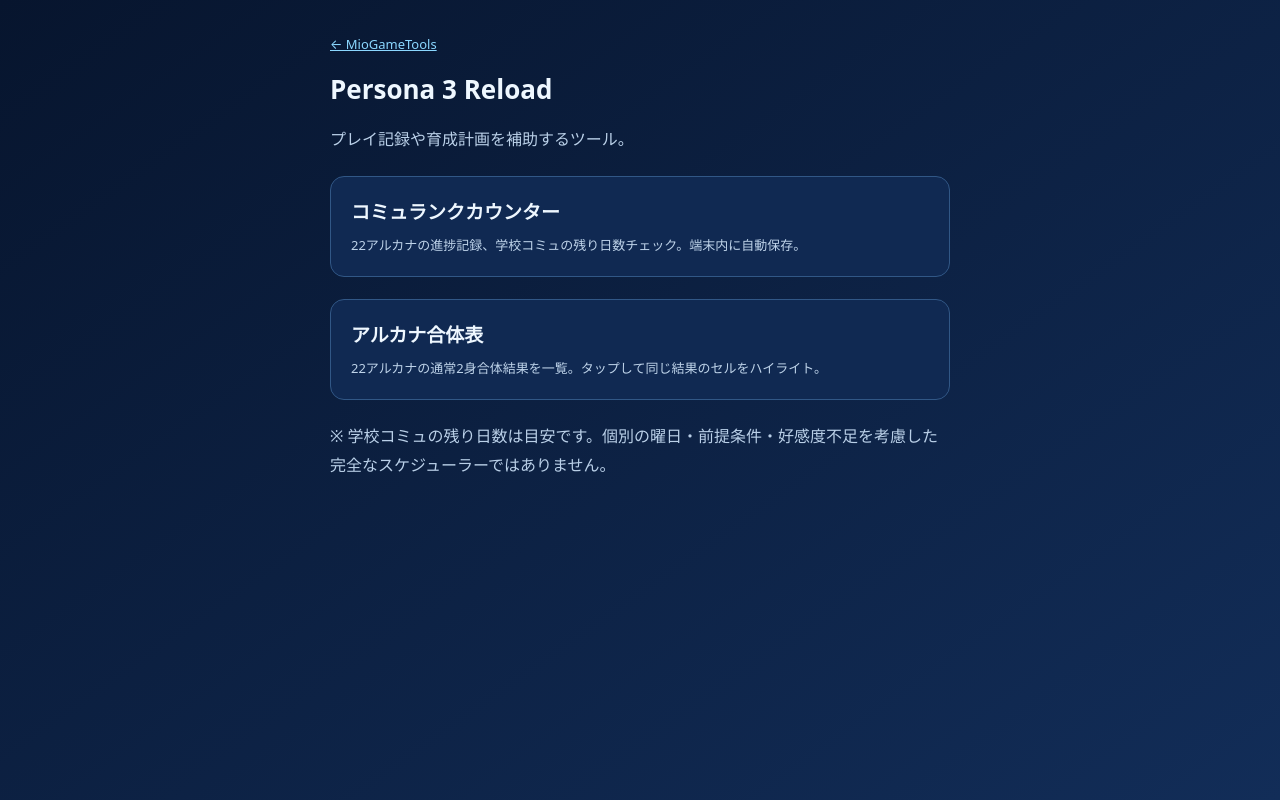
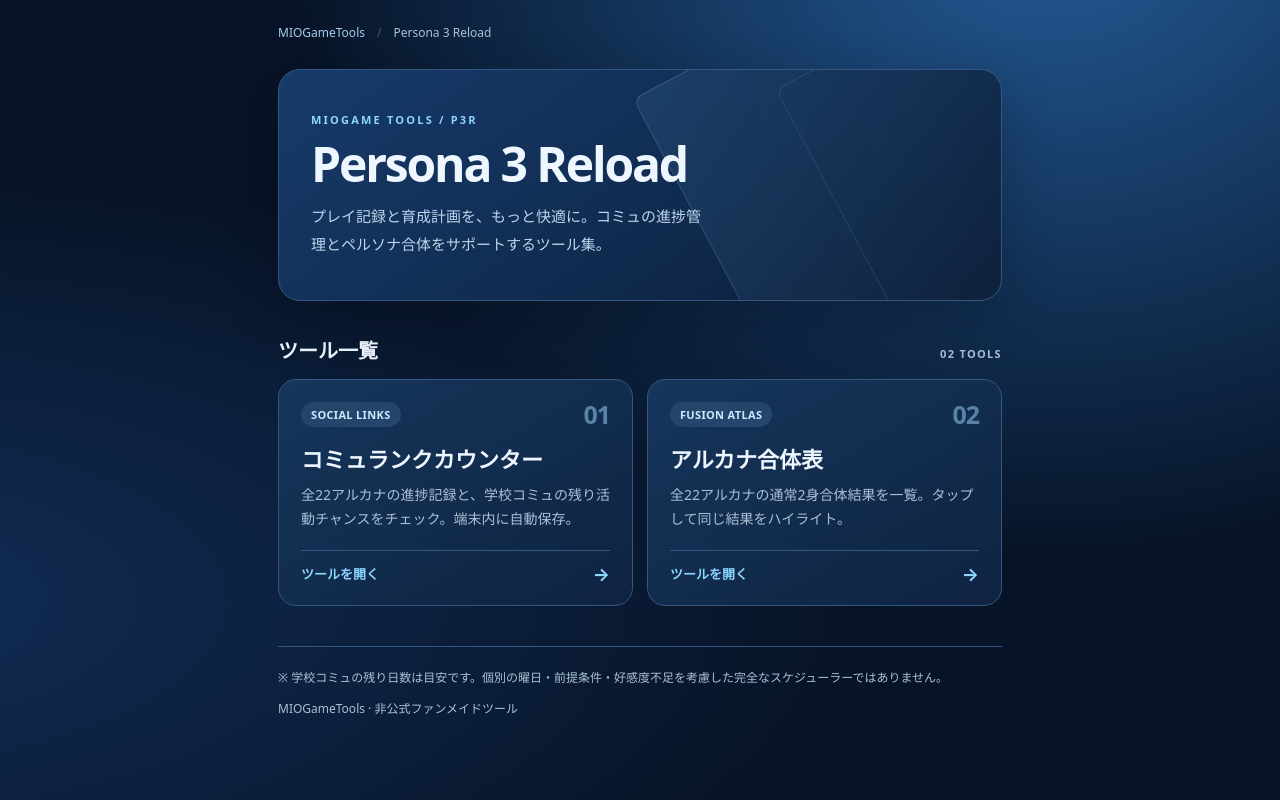
Before and after one commit to hiro-su-42/PUBLIC_CONTENT, a plain HTML site: page p3r/index.html in a window 1280 px wide. Drawn offline with Linux system fonts and the light colour scheme.

Commit message:
Redesign P3R landing page with blue themed hero and tool cards

```diff
--- a/p3r/index.html
+++ b/p3r/index.html
@@ -2,35 +2,73 @@
 <html lang="ja">
 <head>
 <meta charset="utf-8">
-<meta name="viewport" content="width=device-width,initial-scale=1">
+<meta name="viewport" content="width=device-width,initial-scale=1,viewport-fit=cover">
 <meta name="theme-color" content="#091529">
-<title>P3R ツール | MioGameTools</title>
+<meta name="description" content="ペルソナ3 リロードのコミュ進捗とアルカナ合体をサポートする非公式ツール集。">
+<title>Persona 3 Reload | MIOGameTools</title>
 <style>
-:root{color-scheme:dark}
-body{margin:0;min-height:100vh;background:linear-gradient(145deg,#07152e,#122d58);font-family:system-ui,-apple-system,sans-serif;color:#eef7ff}
-main{max-width:620px;margin:0 auto;padding:32px 18px}
-a{color:#8bd7ff}
-h1{font-size:26px}
-p{line-height:1.8;color:#bad0e8}
-.tool{display:block;background:#102952;color:#eef7ff;text-decoration:none;border:1px solid #315786;border-radius:14px;padding:20px;margin:22px 0}
-.tool:hover,.tool:focus-visible{border-color:#8bd7ff}
-.tool strong{font-size:19px}
-.tool span{display:block;color:#bed3e9;font-size:13px;margin-top:9px;line-height:1.7}
-.back{font-size:13px}
+:root{color-scheme:dark;--bg:#071326;--panel:#102440;--line:#345781;--text:#eef6ff;--muted:#abc0d5;--accent:#8bd7ff}
+*{box-sizing:border-box}
+body{margin:0;min-height:100vh;background:radial-gradient(ellipse at 82% -12%,#235c99 0,transparent 52%),radial-gradient(ellipse at -15% 75%,#122e58 0,transparent 52%),var(--bg);color:var(--text);font-family:system-ui,-apple-system,"Hiragino Kaku Gothic ProN","Noto Sans JP",sans-serif}
+main{max-width:760px;margin:auto;padding:24px 18px 56px}
+.nav{display:flex;align-items:center;gap:12px;flex-wrap:wrap;margin:0 0 28px;font-size:12px;color:var(--muted)}
+a{color:var(--accent)}
+.nav a{text-decoration:none;color:#a9ccec}.nav a:hover,.nav a:focus-visible{text-decoration:underline}.nav .slash{opacity:.38}
+.hero{position:relative;isolation:isolate;overflow:hidden;border:1px solid var(--line);border-radius:22px;padding:clamp(24px,5vw,42px) clamp(18px,4vw,32px);background:linear-gradient(145deg,#173b6a 0%,#102b50 56%,#0a1b35 100%);box-shadow:0 18px 50px #02091440}
+.hero::before,.hero::after{content:"";position:absolute;pointer-events:none;z-index:-1;transform:rotate(-28deg);border-radius:10px}
+.hero::before{width:65%;height:180%;right:-24%;top:-46%;border:1px solid #8bd7ff38;background:linear-gradient(120deg,#8bd7ff16,#8bd7ff00)}
+.hero::after{width:49%;height:170%;right:-28%;top:-38%;border:1px solid #8bd7ff20}
+.eyebrow{letter-spacing:.2em;text-transform:uppercase;font-size:11px;font-weight:800;color:var(--accent);margin:0 0 10px}
+h1{font-size:clamp(30px,7vw,48px);margin:0 0 12px;letter-spacing:-.045em;line-height:1.12}
+.lead{line-height:1.85;color:#bed5eb;font-size:15px;max-width:46ch;margin:0}
+.section-head{display:flex;align-items:baseline;justify-content:space-between;gap:12px;margin:34px 0 15px}
+h2{font-size:20px;margin:0}.section-note{font-size:11px;color:var(--muted);letter-spacing:.12em;font-weight:700}
+.grid{display:grid;grid-template-columns:repeat(auto-fit,minmax(min(100%,285px),1fr));gap:14px}
+.card{display:flex;flex-direction:column;align-items:flex-start;background:linear-gradient(150deg,#16365c,#0e2340);border:1px solid var(--line);padding:22px;border-radius:18px;text-decoration:none;color:inherit;min-width:0;min-height:215px;transition:transform .15s,border-color .15s,box-shadow .15s}
+.card:hover,.card:focus-visible{transform:translateY(-2px);border-color:var(--accent);box-shadow:0 10px 25px #0003;outline:0}
+.card:focus-visible{outline:2px solid var(--accent);outline-offset:3px}
+.card-top{display:flex;align-items:center;justify-content:space-between;gap:8px;width:100%}
+.chip{display:inline-block;color:#cbe9ff;background:#24466b;border-radius:30px;padding:5px 10px;font-size:11px;font-weight:700;letter-spacing:.03em}
+.card-index{font-size:25px;font-weight:800;line-height:1;color:#9ed7ff80;letter-spacing:-.04em;font-variant-numeric:tabular-nums}
+.card h3{font-size:clamp(19px,3.4vw,22px);margin:18px 0 9px;line-height:1.3}
+.card p{color:var(--muted);font-size:14px;line-height:1.7;margin:0 0 20px}
+.go{display:flex;align-items:center;justify-content:space-between;width:100%;color:var(--accent);font-weight:700;margin-top:auto;padding-top:13px;border-top:1px solid #345781;font-size:13px}
+.go .arrow{font-size:18px;line-height:1;transition:transform .15s}.card:hover .arrow{transform:translateX(3px)}
+footer{margin-top:40px;padding-top:20px;border-top:1px solid var(--line);color:var(--muted);font-size:12px;line-height:1.8}
+footer p{margin:0 0 9px}
+@media(max-width:420px){.nav{margin-bottom:20px}.card{min-height:0;padding:18px}.section-head{margin-top:27px}.hero{border-radius:18px}}
+@media(prefers-reduced-motion:reduce){.card,.go .arrow{transition:none}}
 </style>
 </head>
-<body><main>
-<a class="back" href="../">← MioGameTools</a>
-<h1>Persona 3 Reload</h1>
-<p>プレイ記録や育成計画を補助するツール。</p>
-<a class="tool" href="./commu-counter/">
-  <strong>コミュランクカウンター</strong>
-  <span>22アルカナの進捗記録、学校コミュの残り日数チェック。端末内に自動保存。</span>
-</a>
-<a class="tool" href="./fusion-chart/">
-  <strong>アルカナ合体表</strong>
-  <span>22アルカナの通常2身合体結果を一覧。タップして同じ結果のセルをハイライト。</span>
-</a>
-<p>※ 学校コミュの残り日数は目安です。個別の曜日・前提条件・好感度不足を考慮した完全なスケジューラーではありません。</p>
-</main></body>
+<body>
+<main>
+  <nav class="nav" aria-label="パンくずリスト"><a href="../">MIOGameTools</a><span class="slash" aria-hidden="true">/</span><span>Persona 3 Reload</span></nav>
+  <header class="hero">
+    <p class="eyebrow">MIOGAME TOOLS / P3R</p>
+    <h1>Persona 3 Reload</h1>
+    <p class="lead">プレイ記録と育成計画を、もっと快適に。コミュの進捗管理とペルソナ合体をサポートするツール集。</p>
+  </header>
+  <section aria-labelledby="tools-title">
+    <div class="section-head"><h2 id="tools-title">ツール一覧</h2><span class="section-note">02 TOOLS</span></div>
+    <div class="grid">
+      <a class="card" href="./commu-counter/">
+        <div class="card-top"><span class="chip">SOCIAL LINKS</span><span class="card-index" aria-hidden="true">01</span></div>
+        <h3>コミュランクカウンター</h3>
+        <p>全22アルカナの進捗記録と、学校コミュの残り活動チャンスをチェック。端末内に自動保存。</p>
+        <div class="go">ツールを開く <span class="arrow" aria-hidden="true">→</span></div>
+      </a>
+      <a class="card" href="./fusion-chart/">
+        <div class="card-top"><span class="chip">FUSION ATLAS</span><span class="card-index" aria-hidden="true">02</span></div>
+        <h3>アルカナ合体表</h3>
+        <p>全22アルカナの通常2身合体結果を一覧。タップして同じ結果をハイライト。</p>
+        <div class="go">ツールを開く <span class="arrow" aria-hidden="true">→</span></div>
+      </a>
+    </div>
+  </section>
+  <footer>
+    <p>※ 学校コミュの残り日数は目安です。個別の曜日・前提条件・好感度不足を考慮した完全なスケジューラーではありません。</p>
+    <p>MIOGameTools · 非公式ファンメイドツール</p>
+  </footer>
+</main>
+</body>
 </html>
```
